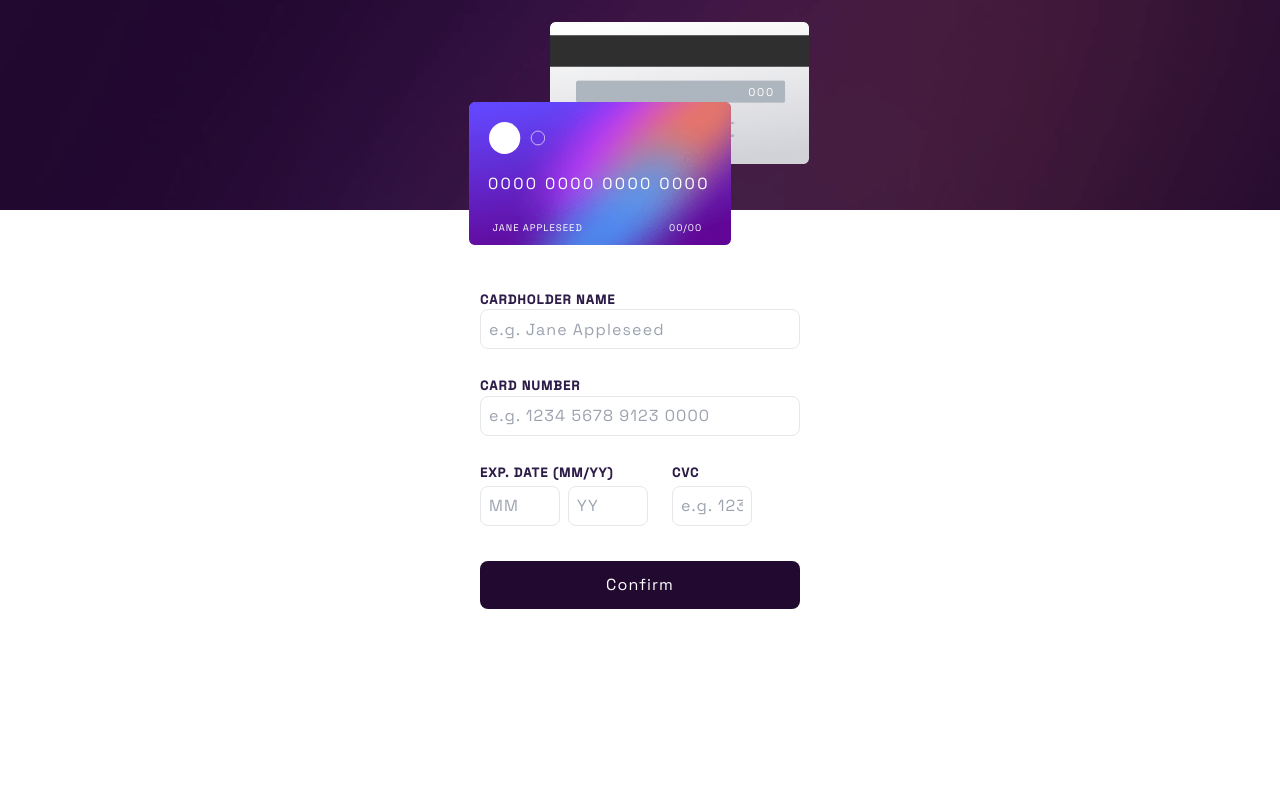
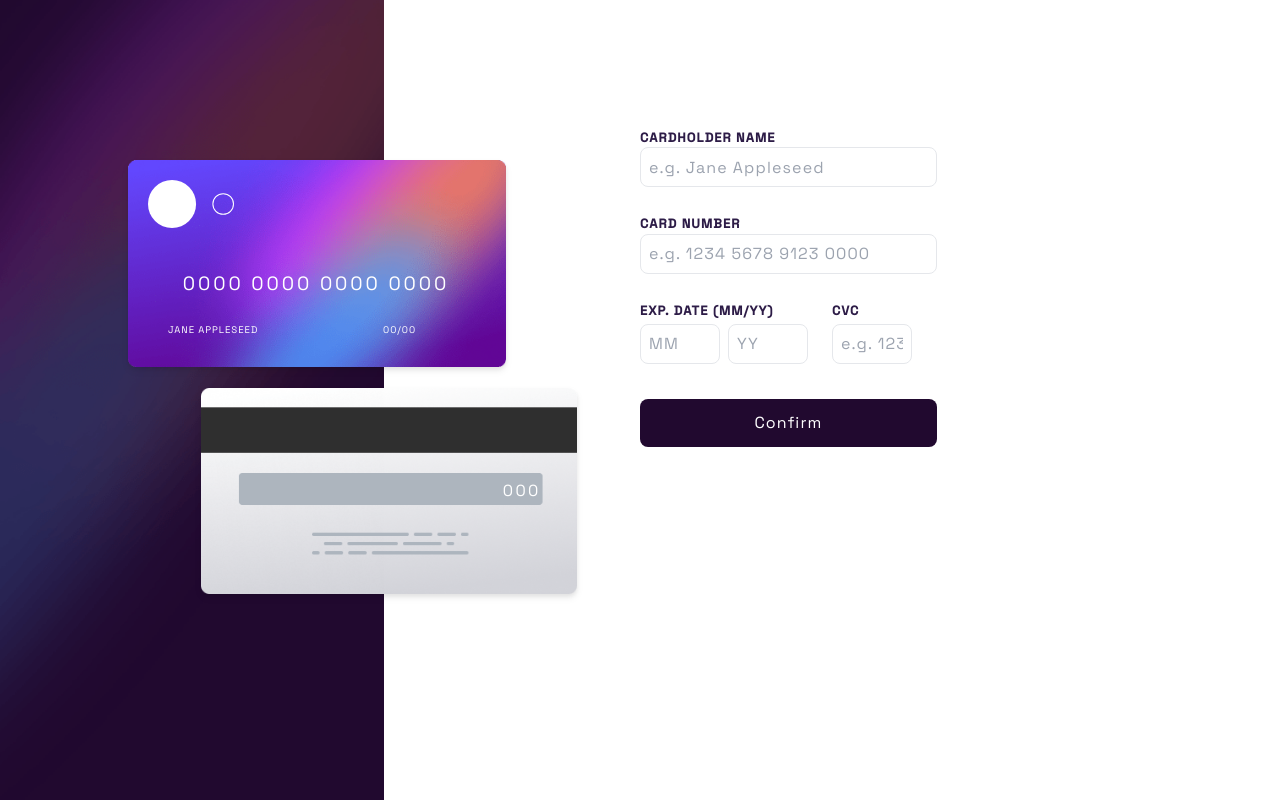
Before and after one commit to jonas-nb/Interactive-Card-Details-Form, a React (Vite) app: page / in a window 1280 px wide. Built offline with nearby package versions, Linux system fonts and the light colour scheme.

Commit message:
terminado style do computer

```diff
--- a/src/Components/CardBG.jsx
+++ b/src/Components/CardBG.jsx
@@ -9,14 +9,18 @@ import { MyContext } from '../Context';
 
 const Container = styled.div`
     margin: auto;
+
     height: 210px;
     background-image: url(${BgCardMobile});
     background-repeat: no-repeat;
     background-size: cover;
 
     & {
-        @media (min-width: 1440px) {
+        @media (min-width: 1280px) {
+            margin: 0;
             background-image: url(${BgCardDesktop});
+            height: 100vh;
+            width: 30vw;
         }
     }
 `;
@@ -32,28 +36,32 @@ const CardBG = () => {
         useContext(MyContext);
 
     return (
-        <Container className="w-full h-10 uppercase text-white">
-            <div className="m-auto max-w-[375px] border-t border-transparent">
-                <CardBackContainer className="z-10 h-[9rem] bg-contain bg-no-repeat m-auto ml-[6rem] mt-5 border border-transparent">
-                    <div className="tracking-[.15em] text-[0.7rem] font-[400]  h-5 w-6 ml-[12.5rem] mt-[3.8rem] flex items-center justify-center">
+        <Container className="w-full h-10 xl:h-full uppercase text-white xl:flex">
+            <div className="m-auto max-w-[375px] xl:max-w-none border-t border-transparent xl:w-full xl:h-full xl:flex xl:flex-col-reverse xl:items-center xl:justify-center">
+                <CardBackContainer className="xl:ml-[25rem] xl:mt-5 xl:mb-[3rem] xl:drop-shadow-md z-10 h-[9rem] xl:h-[13rem] xl:w-full bg-contain xl:bg-contain bg-no-repeat m-auto xl:m-0 ml-[6rem]  mt-5  border border-transparent">
+                    <div className="tracking-[.15em] text-[0.7rem] xl:text-[1rem] font-[400]  h-5 xl:h-10 w-6 xl:w-10  xl:mt-[5.2rem] ml-[12.5rem] xl:ml-[18.8rem] mt-[3.8rem] flex items-center justify-center">
                         {cardCvc}
                     </div>
                 </CardBackContainer>
-                <CardFrontContainer className="border-t border-transparent text-sm z-50 h-[9rem] bg-contain bg-no-repeat ml-4 relative bottom-[4rem]">
+                <CardFrontContainer className="xl:ml-[16rem] border-t xl:drop-shadow-md border-transparent text-sm z-50 xl:h-[13rem] xl:w-full h-[9rem]  bg-contain bg-no-repeat ml-4  relative bottom-[4rem] xl:static">
                     <div className="mt-5 ml-5">
-                        <img className="h-[1.97rem] " src={CardIcon} alt="" />
+                        <img
+                            className="h-[1.97rem] xl:h-[3rem] "
+                            src={CardIcon}
+                            alt=""
+                        />
                     </div>
 
-                    <div className="h-8 tracking-[.15em] text-[1rem] w-[16.3rem] mt-5 flex justify-center">{`${cardNumber.substring(
+                    <div className="h-8 tracking-[.15em] text-[1rem] xl:text-[1.2rem] w-[16.3rem] xl:m-auto xl:w-[18rem] mt-5 xl:mt-10 xl:ml-11 flex justify-center xl:items-center">{`${cardNumber.substring(
                         0,
                         4
                     )} ${cardNumber.substring(4, 8)} ${cardNumber.substring(
                         8,
                         12
                     )} ${cardNumber.substring(12, 16)}`}</div>
-                    <div className="w-[18.1rem] flex justify-between items-center text-[0.6rem] tracking-[0.06rem] mt-3">
-                        <div className="ml-6">{cardName}</div>
-                        <div className="mr-14">
+                    <div className="w-[18.1rem] xl:w-full flex justify-between items-center text-[0.6rem] xl:text-[0.rem] tracking-[0.06rem] mt-1 xl:mt-5">
+                        <div className="ml-8 xl:ml-10">{cardName}</div>
+                        <div className="mr-16 xl:mr-24">
                             {cardDateFirst}/{cardDateSecond}
                         </div>
                     </div>
--- a/src/Components/CardForm.jsx
+++ b/src/Components/CardForm.jsx
@@ -68,7 +68,7 @@ const CardForm = () => {
     };
     return (
         <div className="">
-            <form className="flex flex-col mt-20 max-w-[320px] m-auto uppercase tracking-[0.07rem] text-[0.8rem]">
+            <form className="flex flex-col mt-20 xl:mt-32 max-w-[320px] m-auto uppercase tracking-[0.07rem] text-[0.8rem]">
                 <div className="flex flex-col">
                     <label
                         htmlFor="inputname"
@@ -85,6 +85,7 @@ const CardForm = () => {
                         id="inputname"
                         type="text"
                         required
+                        maxLength={27}
                         placeholder="e.g. Jane Appleseed"
                         name="CardName"
                         onChange={(e) => setCardName(e.target.value)}
--- a/src/Components/MainComponent.jsx
+++ b/src/Components/MainComponent.jsx
@@ -3,9 +3,11 @@ import CardBG from './CardBG';
 import CardForm from './CardForm';
 const MainComponent = () => {
     return (
-        <div>
+        <div className="xl:grid xl:grid-cols-2">
             <CardBG />
-            <CardForm />
+            <div className=" xl:place-self-start">
+                <CardForm />
+            </div>
         </div>
     );
 };
```
